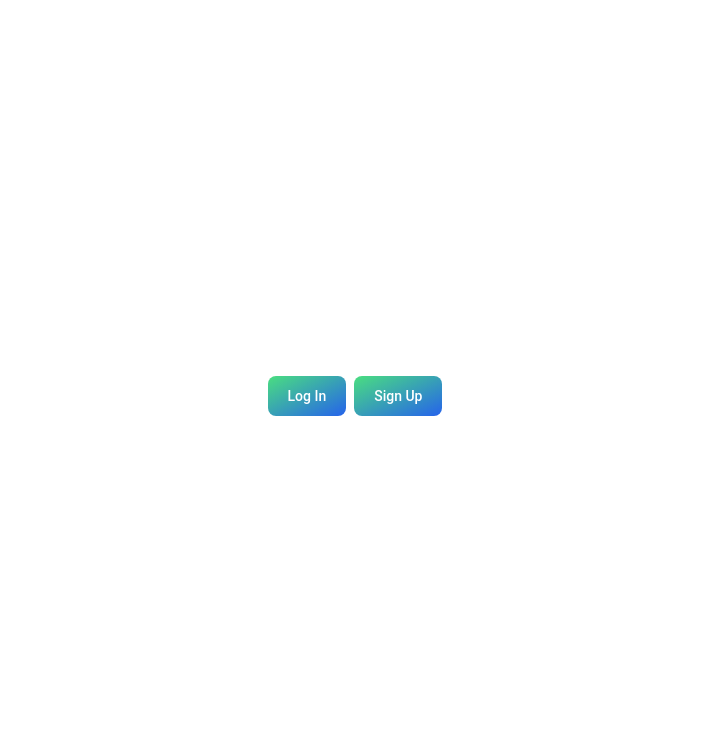
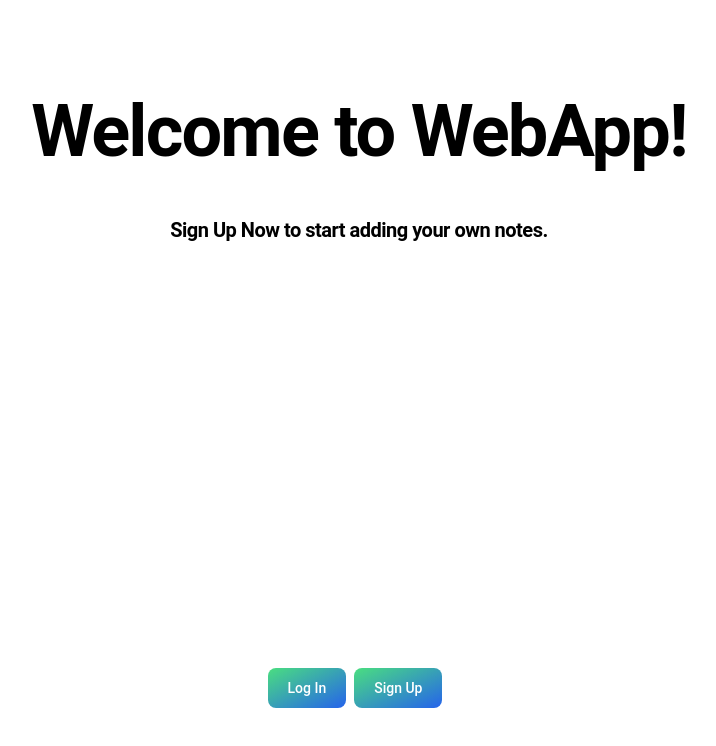
Before and after one commit to krishnapk7/WebApp, a React (Vite) app in the folder client/: page / in a window 1280 px wide. Shown: the top 746 px of the page, without its empty margins (281-997 px from the left). Built offline with nearby package versions, Linux system fonts and the light colour scheme; no server answers.

Commit message:
feat: improve landing page styling

```diff
--- a/client/src/screens/StartScreen.tsx
+++ b/client/src/screens/StartScreen.tsx
@@ -14,6 +14,13 @@ export default function StartScreen() {
     });
   };
   return (
+    <div className="container my-24 mx-auto md:px-6">
+      <p className="mb-12 text-5xl font-bold tracking-tight md:text-6xl xl:text-7xl text-center">
+        Welcome to WebApp!
+      </p>
+      <p className="mb-12 text-2xl font-bold tracking-tight md:text-xl xl:text-xl text-center">
+        Sign Up Now to start adding your own notes.
+      </p>
       <div className="h-screen flex items-center justify-center">
         <button
           onClick={() => loginWithRedirect()}
@@ -28,5 +35,6 @@ export default function StartScreen() {
           Sign Up
         </button>
       </div>
+    </div>
   );
 }
```
Lines whose indentation alone changed are shown as unchanged.
